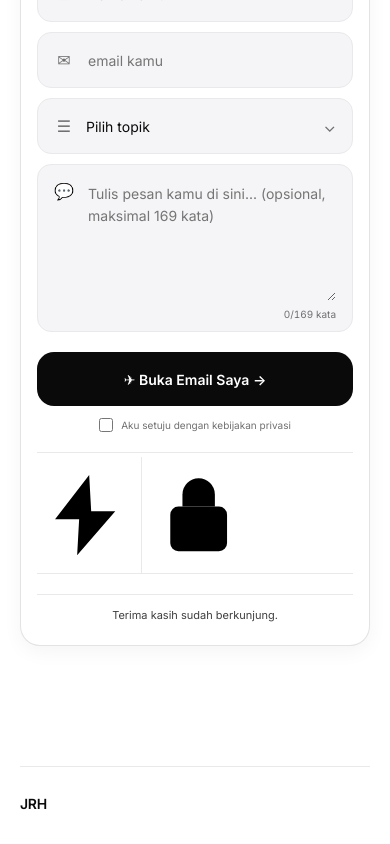
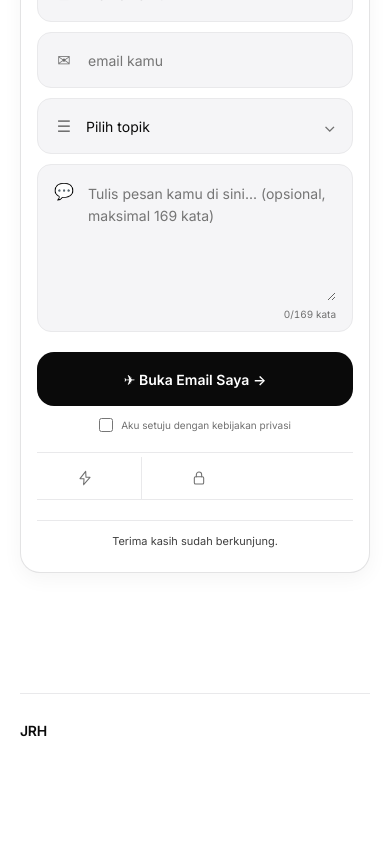
Before and after one commit to LionerHakim/JRHs, a React (Vite) app: page / in a window 390 px wide. Shown: the part 3527-4371 px from the top of the page. After the commit the page ends 4298 px from the top, so only its background shows below. Built offline with nearby package versions, Linux system fonts and the light colour scheme.

Commit message:
Polish iOS-style Contact benefit icon sizing

```diff
--- a/src/index.css
+++ b/src/index.css
@@ -800,9 +800,18 @@ main {
   min-height: 44px;
   padding: 10px 18px;
   color: var(--smoke);
-  font-size: 17px;
   line-height: 1;
   border-right: 1px solid var(--line);
+}
+
+.contact-benefits svg {
+  width: 17px;
+  height: 17px;
+  fill: none;
+  stroke: currentColor;
+  stroke-width: 1.6;
+  stroke-linecap: round;
+  stroke-linejoin: round;
 }
 
 .contact-benefits span:first-child {
@@ -1102,7 +1111,11 @@ footer strong {
   .contact-benefits span {
     min-height: 42px;
     padding: 9px 8px;
-    font-size: 16px;
+  }
+
+  .contact-benefits svg {
+    width: 16px;
+    height: 16px;
   }
 
   .contact-benefits span:first-child {
```
